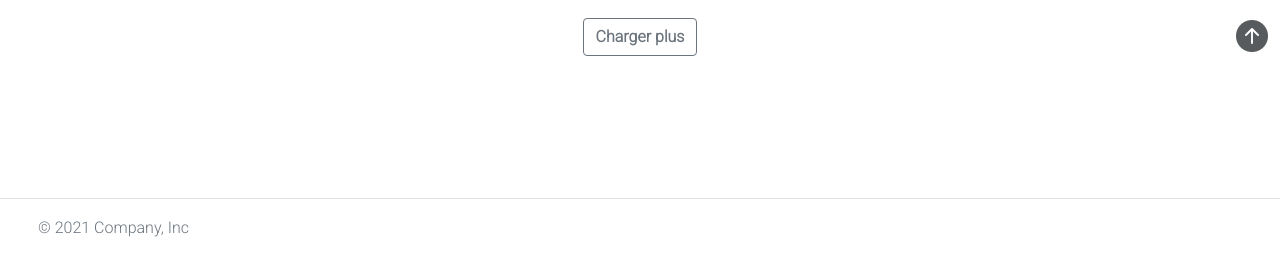
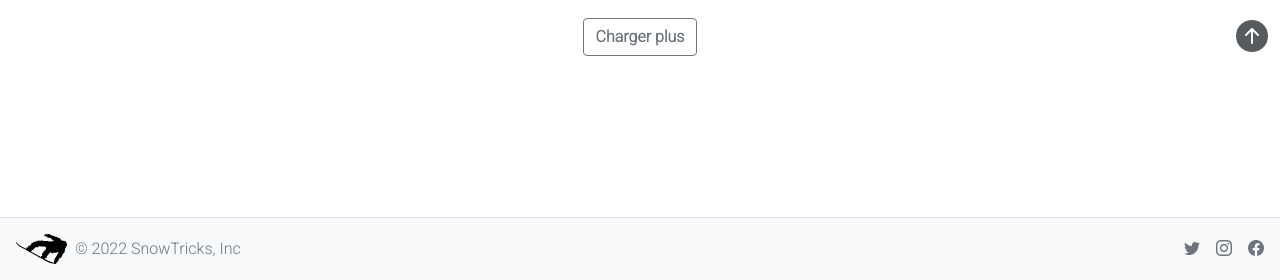
Before and after one commit to Mickaelr20/SnowTricks, a Symfony app: template templates/pages/home.html.twig in a window 1280 px wide. Shown: the part 520-800 px from the top of the page. Run offline with Twig, Linux system fonts and the light colour scheme; the template is opened without the code that fills it, so the values that code supplies are empty; some libraries are stand-ins or nearby versions.

Commit message:
Modification footer

```diff
--- a/templates/app_footer.html.twig
+++ b/templates/app_footer.html.twig
@@ -1,33 +1,25 @@
-<footer class="mt-auto d-flex flex-wrap justify-content-between align-items-center py-3 my-4 border-top">
+<footer class="mt-auto d-flex flex-wrap justify-content-between align-items-center p-3 border-top bg-light">
   <div class="col-md-4 d-flex align-items-center">
     <a href="/" class="mb-3 me-2 mb-md-0 text-muted text-decoration-none lh-1">
-      <svg class="bi" width="30" height="24">
-        <use xlink:href="#bootstrap"></use>
-      </svg>
+      <img src="/images/logo.svg" alt="logo snowtricks" height="30" />
     </a>
-    <span class="text-muted">© 2021 Company, Inc</span>
+    <span class="text-muted">© 2022 SnowTricks, Inc</span>
   </div>
 
   <ul class="nav col-md-4 justify-content-end list-unstyled d-flex">
     <li class="ms-3">
       <a class="text-muted" href="#">
-        <svg class="bi" width="24" height="24">
-          <use xlink:href="#twitter"></use>
-        </svg>
+        <i class="bi bi-twitter"></i>
       </a>
     </li>
     <li class="ms-3">
       <a class="text-muted" href="#">
-        <svg class="bi" width="24" height="24">
-          <use xlink:href="#instagram"></use>
-        </svg>
+        <i class="bi bi-instagram"></i>
       </a>
     </li>
     <li class="ms-3">
       <a class="text-muted" href="#">
-        <svg class="bi" width="24" height="24">
-          <use xlink:href="#facebook"></use>
-        </svg>
+        <i class="bi bi-facebook"></i>
       </a>
     </li>
   </ul>
```
